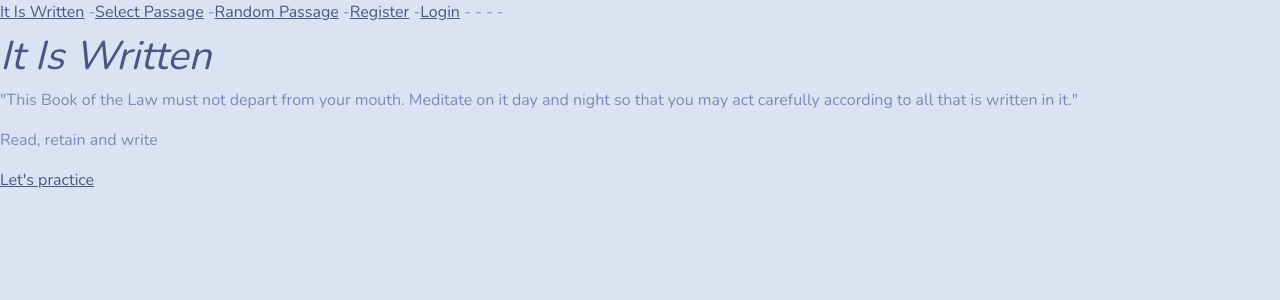
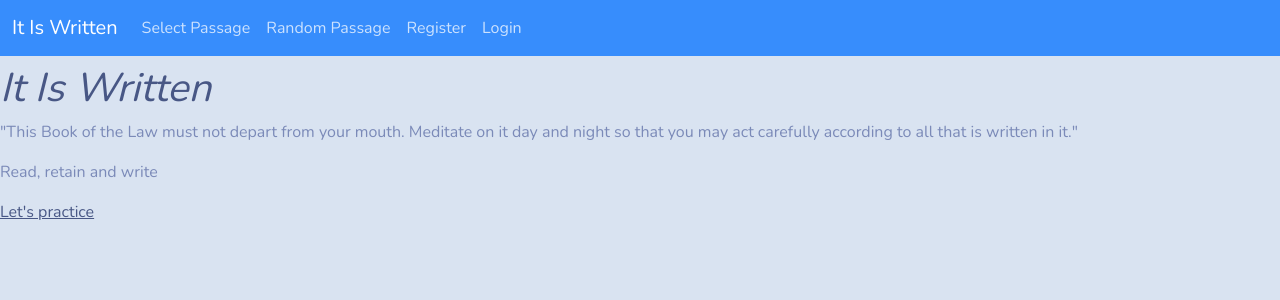
Before and after one commit to InnuendoX3/it-is-written, a React (Create React App) app in the folder client/: page / in a window 1280 px wide. Shown: the top 300 px of the page. Built offline with nearby package versions, Linux system fonts and the light colour scheme.

Commit message:
NAvbar with bootswatch

```diff
--- a/client/src/components/Navbar.jsx
+++ b/client/src/components/Navbar.jsx
@@ -21,17 +21,60 @@ export default function Navbar() {
   }
 
   return (
-    <nav>
-      <NavLink to='/'>It Is Written</NavLink> -
-      <NavLink to='/select'>Select Passage</NavLink> -
-      <NavLink to='/random'>Random Passage</NavLink> -
-      { !isAuthenticated && <NavLink to='/register'>Register</NavLink> } -
-      { !isAuthenticated && <NavLink to='/login'>Login</NavLink> } -
-      { isAuthenticated && <NavLink to='/favourites'>My favourites</NavLink>} -
-      { isAdmin && <NavLink to='/create'>Create</NavLink> } -
-      { userData && <span>{userData.username}</span> } -
-      { isAuthenticated && <NavLink to='/' onClick={logout}>Logout</NavLink>}
+    <nav className="navbar navbar-expand-lg navbar-dark bg-primary">
+      <div className="container-fluid">
 
+        <NavLink className="navbar-brand" to='/'>It Is Written</NavLink>
+        <button className="navbar-toggler" type="button" data-bs-toggle="collapse" data-bs-target="#navbarColor01" aria-controls="navbarColor01" aria-expanded="false" aria-label="Toggle navigation">
+          <span className="navbar-toggler-icon"></span>
+        </button>
+
+        <div className="collapse navbar-collapse" id="navbarColor01">
+
+          <ul className="navbar-nav me-auto">
+
+            <li className="nav-item">
+              <NavLink className="nav-link" to='/select'>Select Passage</NavLink>
+            </li>
+
+            <li className="nav-item">
+              <NavLink className="nav-link" to='/random'>Random Passage</NavLink>
+            </li>
+
+            { !isAuthenticated &&
+              <li className="nav-item">
+                <NavLink className="nav-link" to='/register'>Register</NavLink>
+              </li>
+            }
+            { !isAuthenticated &&
+              <li className="nav-item">
+                <NavLink className="nav-link" to='/login'>Login</NavLink>
+              </li>
+            }
+            { isAuthenticated &&
+              <li className="nav-item">
+                <NavLink className="nav-link" to='/favourites'>My favourites</NavLink>
+              </li>
+            }
+            { isAdmin &&
+              <li className="nav-item">
+                <NavLink className="nav-link" to='/create'>Create</NavLink>
+              </li>
+            }
+            { userData &&
+              <li className="nav-item">
+                <span>{userData.username}</span>
+              </li>
+            }
+            { isAuthenticated &&
+              <li className="nav-item">
+                <NavLink className="nav-link" to='/' onClick={logout}>Logout</NavLink>
+              </li>
+            }
+
+          </ul>
+        </div>
+      </div>
     </nav>
   )
 }
```
